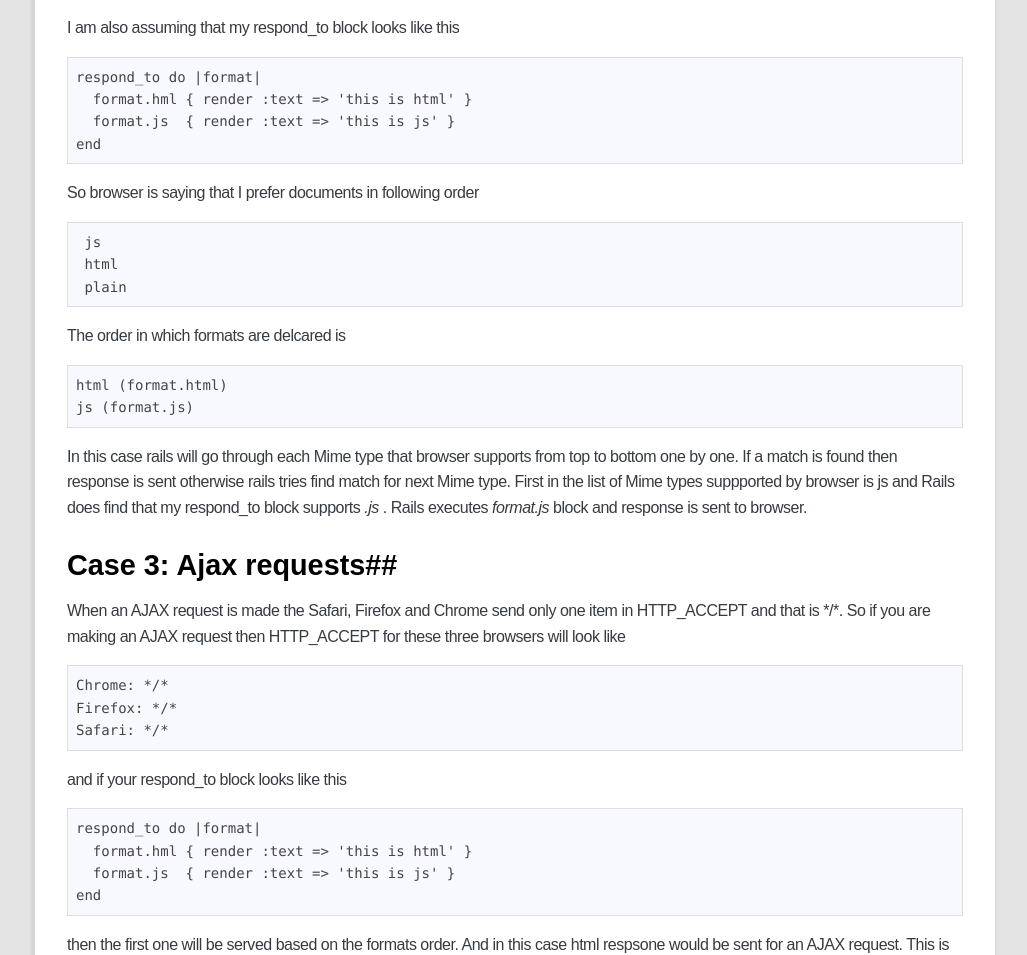
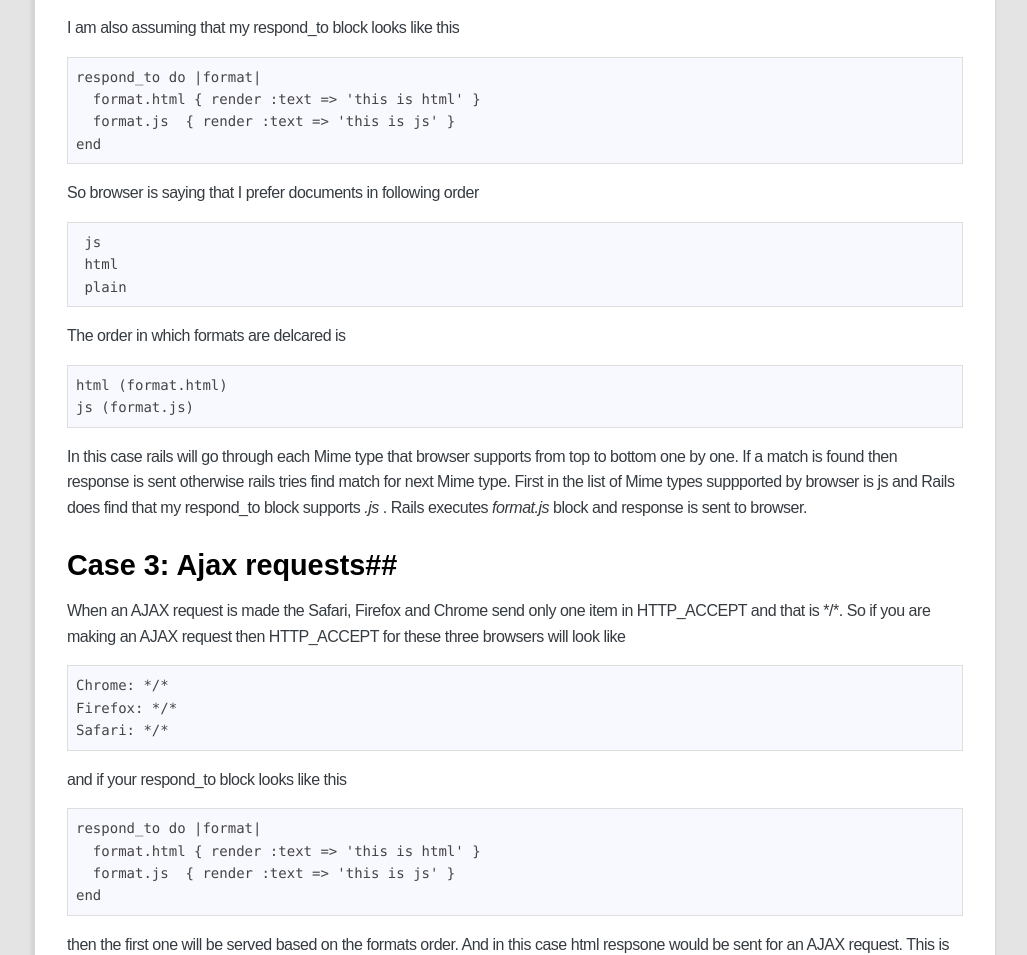
Before and after one commit to neerajsingh0101/blog, a Jekyll site: the page built from _posts/2010-11-23-mime-type-resolution-in-rails.md, in a window 1280 px wide and 1400 px high, scrolled down 4397 px. Shown: the part 191-1146 px from the top of the window, without its empty margins (125-1152 px from the left). Built offline with Jekyll 4.4.1, drawn with Linux system fonts in a browser that asks for light colours; comment, search, counter and statistics services are not loaded; some of the changed text lies outside the part shown.

Commit message:
fix typo

```diff
--- a/_posts/2010-11-23-mime-type-resolution-in-rails.md
+++ b/_posts/2010-11-23-mime-type-resolution-in-rails.md
@@ -9,7 +9,7 @@ This is a long blog. If you want a summary then José Valim has provided a [summ
 It is common to see following code in Rails
 
     respond_to do |format|
-      format.hml
+      format.html
       format.xml  { render :xml => @users }
     end
 
@@ -106,7 +106,7 @@ Next I am going to discuss some of the cases in greater detail which should brin
 I have following code.
 
     respond_to do |format|
-      format.hml { render :text => 'this is html' }
+      format.html { render :text => 'this is html' }
       format.js  { render :text => 'this is js' }
     end
 
@@ -163,7 +163,7 @@ I am going to assume that in this case HTTP_ACCEPT sent by browser looks really
 I am also assuming that my respond_to block looks like this
 
     respond_to do |format|
-      format.hml { render :text => 'this is html' }
+      format.html { render :text => 'this is html' }
       format.js  { render :text => 'this is js' }
     end
 
@@ -192,7 +192,7 @@ When an AJAX request is made the Safari, Firefox and Chrome send only one item i
 and if your respond_to block looks like this
 
     respond_to do |format|
-      format.hml { render :text => 'this is html' }
+      format.html { render :text => 'this is html' }
       format.js  { render :text => 'this is js' }
     end
 
```
